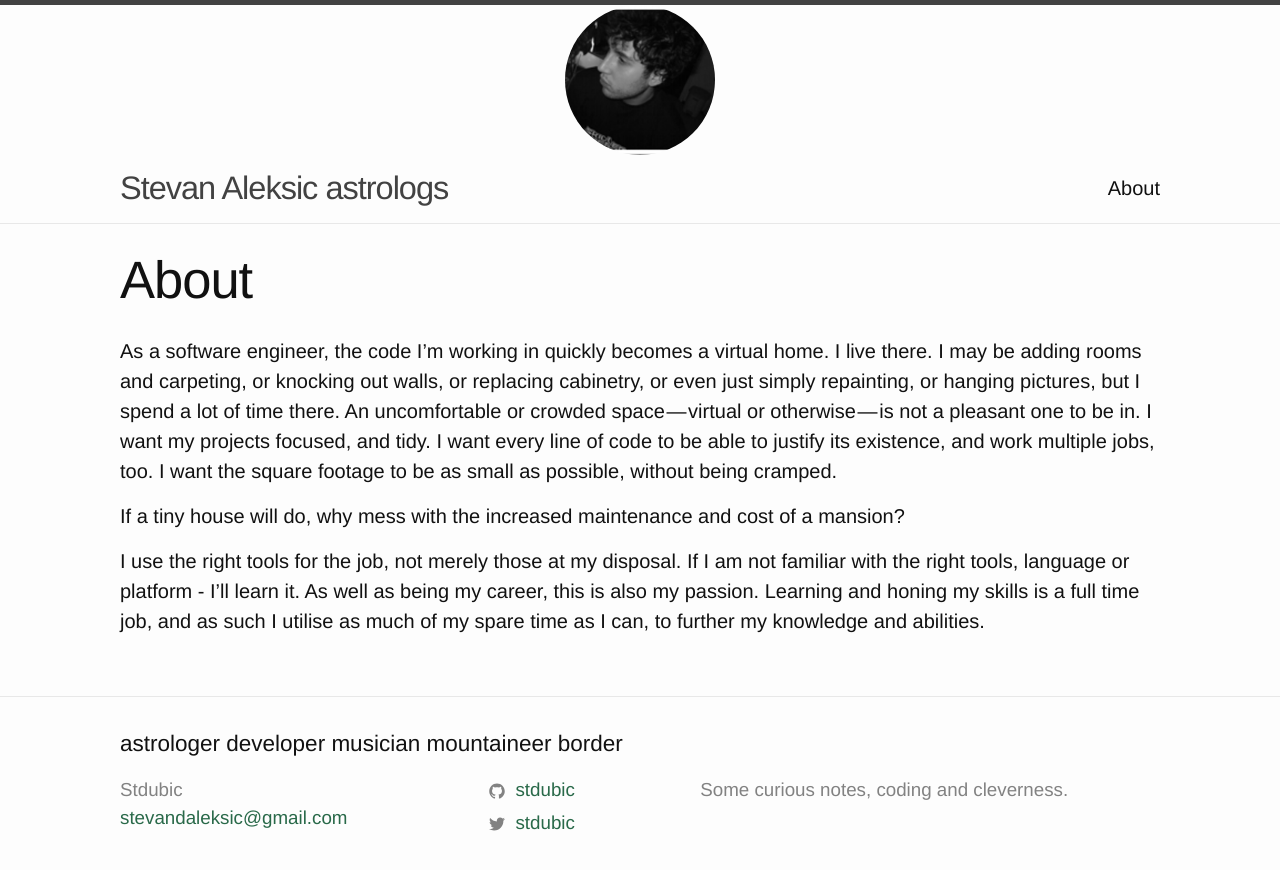
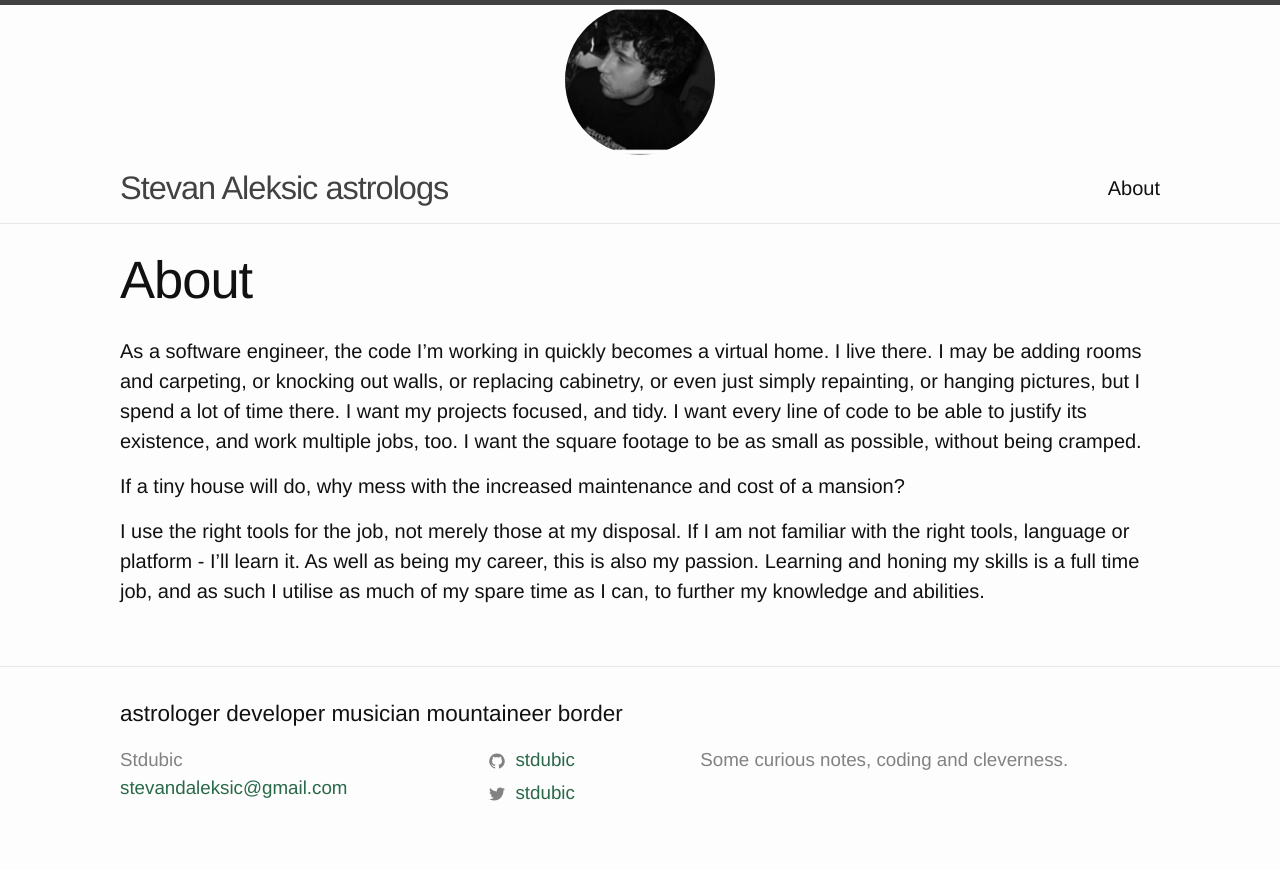
Before and after one commit to Stdubic/Stevan-Aleksic-aka-Stdubic, a Jekyll site: the page built from about.md, in a window 1280 px wide. Shown: the top 870 px of the page. Built offline with Jekyll 4.4.1, drawn with Linux system fonts in a browser that asks for light colours.

Commit message:
Update about.md

```diff
--- a/about.md
+++ b/about.md
@@ -4,7 +4,7 @@ title: About
 permalink: /about/
 ---
 
-As a software engineer, the code I’m working in quickly becomes a virtual home. I live there. I may be adding rooms and carpeting, or knocking out walls, or replacing cabinetry, or even just simply repainting, or hanging pictures, but I spend a lot of time there. An uncomfortable or crowded space — virtual or otherwise — is not a pleasant one to be in. I want my projects focused, and tidy. I want every line of code to be able to justify its existence, and work multiple jobs, too. I want the square footage to be as small as possible, without being cramped.
+As a software engineer, the code I’m working in quickly becomes a virtual home. I live there. I may be adding rooms and carpeting, or knocking out walls, or replacing cabinetry, or even just simply repainting, or hanging pictures, but I spend a lot of time there. I want my projects focused, and tidy. I want every line of code to be able to justify its existence, and work multiple jobs, too. I want the square footage to be as small as possible, without being cramped.
 
 If a tiny house will do, why mess with the increased maintenance and cost of a mansion?
 
```
